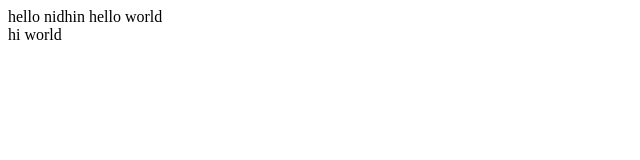
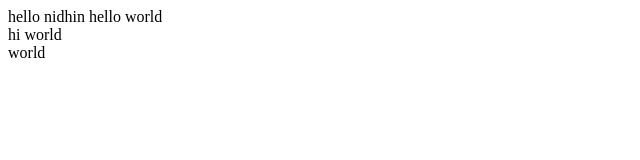
Before and after one commit to Nidhin-K-R/sample-for-practice, a plain HTML site: page index.html in a window 1280 px wide. Shown: the full height of the page, 0-640 px from the left. Drawn offline with Linux system fonts and the light colour scheme.

Commit message:
forth word inserted

```diff
--- a/index.html
+++ b/index.html
@@ -10,6 +10,8 @@
     hello world
     <br>
     hi world
+    <br>
+    world
 
 </body>
 </html>
```
